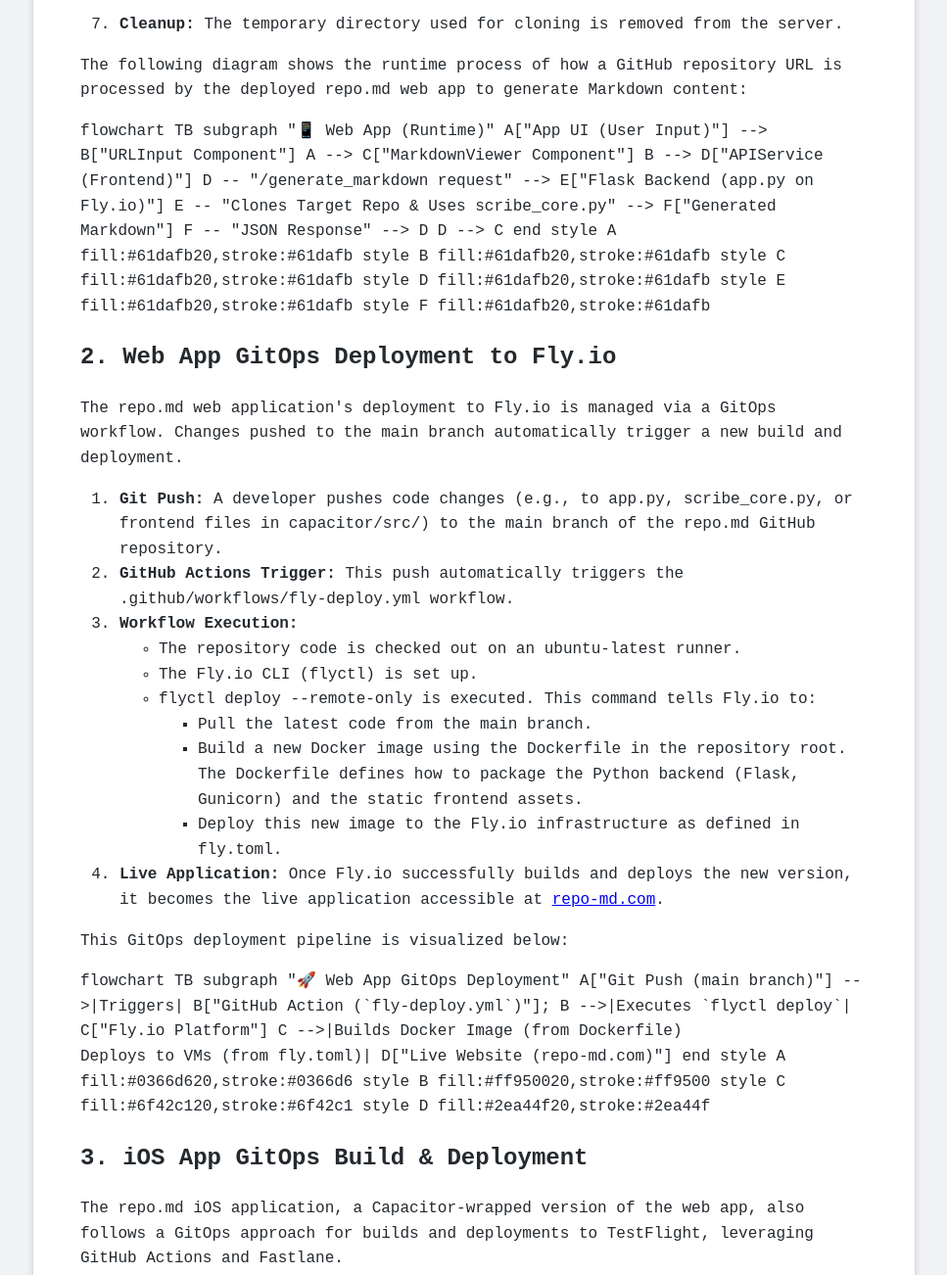
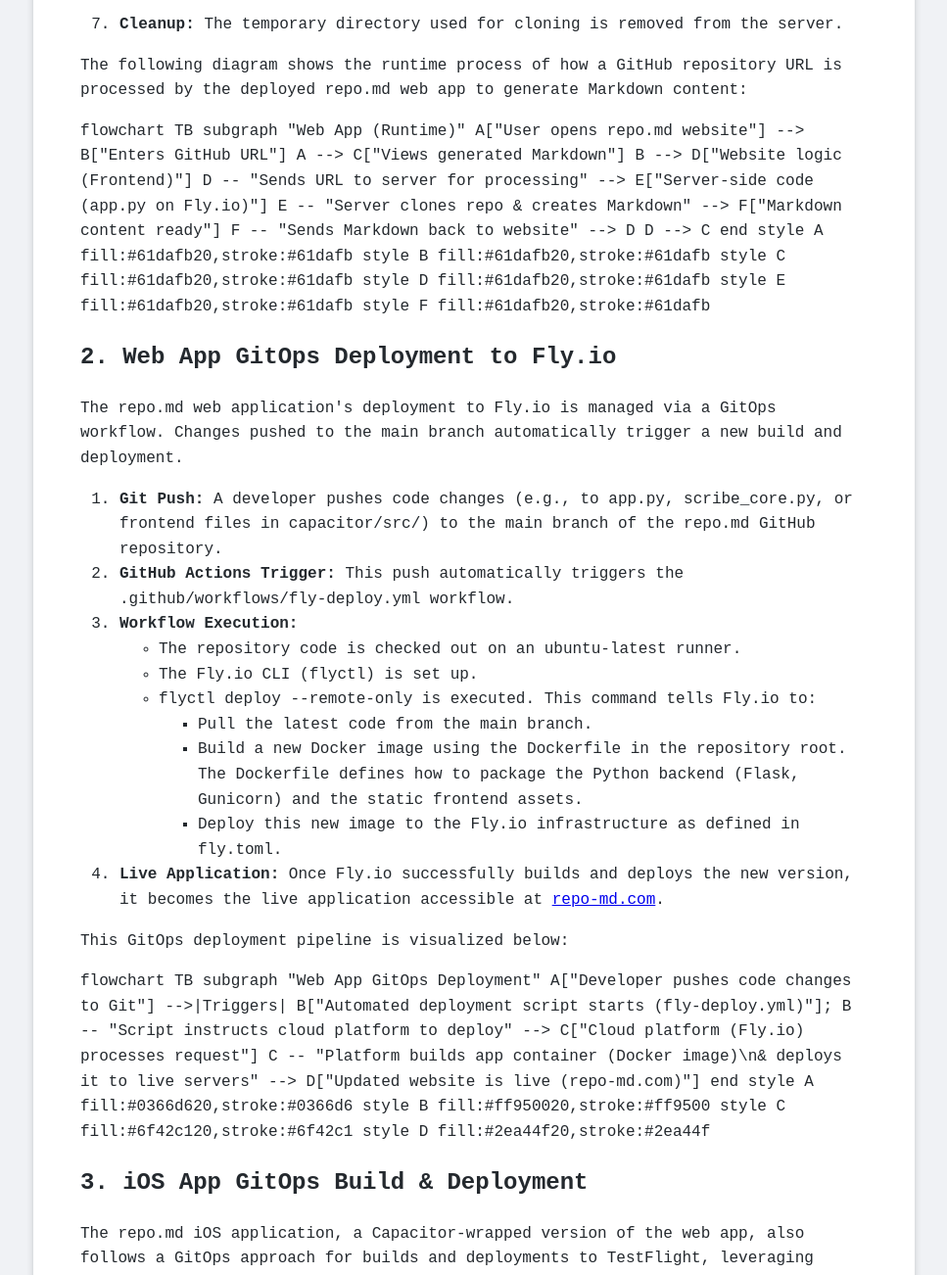
Before and after one commit to bobbyhiddn/repo.md, a website built with Vite: page capacitor/src/how-it-works.html in a window 1280 px wide. Shown: the part 1241-2543 px from the top of the page at 98% size, without its empty margins (156-1123 px from the left). Built offline with nearby package versions, Linux system fonts and the light colour scheme; a script that the page names is missing.

Commit message:
better how it works

```diff
--- a/capacitor/src/how-it-works.html
+++ b/capacitor/src/how-it-works.html
@@ -51,13 +51,13 @@
       <p>The following diagram shows the runtime process of how a GitHub repository URL is processed by the deployed repo.md web app to generate Markdown content:</p>
       <div class="mermaid">
         flowchart TB
-          subgraph "📱 Web App (Runtime)"
-            A["App UI (User Input)"] --> B["URLInput Component"]
-            A --> C["MarkdownViewer Component"]
-            B --> D["APIService (Frontend)"]
-            D -- "/generate_markdown request" --> E["Flask Backend (app.py on Fly.io)"]
-            E -- "Clones Target Repo & Uses scribe_core.py" --> F["Generated Markdown"]
-            F -- "JSON Response" --> D
+          subgraph "Web App (Runtime)"
+            A["User opens repo.md website"] --> B["Enters GitHub URL"]
+            A --> C["Views generated Markdown"]
+            B --> D["Website logic (Frontend)"]
+            D -- "Sends URL to server for processing" --> E["Server-side code (app.py on Fly.io)"]
+            E -- "Server clones repo & creates Markdown" --> F["Markdown content ready"]
+            F -- "Sends Markdown back to website" --> D
             D --> C
           end
 
@@ -94,10 +94,10 @@
       <p>This GitOps deployment pipeline is visualized below:</p>
       <div class="mermaid">
         flowchart TB
-          subgraph "🚀 Web App GitOps Deployment"
-            A["Git Push (main branch)"] -->|Triggers| B["GitHub Action (`fly-deploy.yml`)"];
-            B -->|Executes `flyctl deploy`| C["Fly.io Platform"]
-            C -->|Builds Docker Image (from Dockerfile)<br>Deploys to VMs (from fly.toml)| D["Live Website (repo-md.com)"]
+          subgraph "Web App GitOps Deployment"
+            A["Developer pushes code changes to Git"] -->|Triggers| B["Automated deployment script starts (fly-deploy.yml)"];
+            B -- "Script instructs cloud platform to deploy" --> C["Cloud platform (Fly.io) processes request"]
+            C -- "Platform builds app container (Docker image)\n& deploys it to live servers" --> D["Updated website is live (repo-md.com)"]
           end
 
           style A fill:#0366d620,stroke:#0366d6
@@ -147,10 +147,10 @@
       <p>This automated iOS build and deployment pipeline is shown below:</p>
       <div class="mermaid">
         flowchart TB
-          subgraph "📱 iOS App GitOps Build & Deployment"
-            A["Git Push (main, relevant web app paths)<br>OR Manual Dispatch"] -->|Triggers| B["GitHub Action (`ios.yml`)"];
-            B -->|1. Builds Web App<br>2. Capacitor Sync<br>3. Runs Fastlane| C["Native iOS App Package (.ipa)"];
-            C -->|Fastlane uploads using Match for signing| D["TestFlight / App Store Connect"];
+          subgraph "iOS App GitOps Build & Deployment"
+            A["Developer pushes code or starts iOS build manually"] -->|Triggers| B["Automated iOS build script begins (ios.yml)"];
+            B -- "Script builds web parts,\nupdates iOS project,\n& runs Fastlane (app automation)" --> C["iOS App file created (.ipa)"];
+            C -- "Fastlane securely signs & uploads app package" --> D["App available to testers on TestFlight / App Store"];
           end
 
           style A fill:#0366d620,stroke:#0366d6
```
